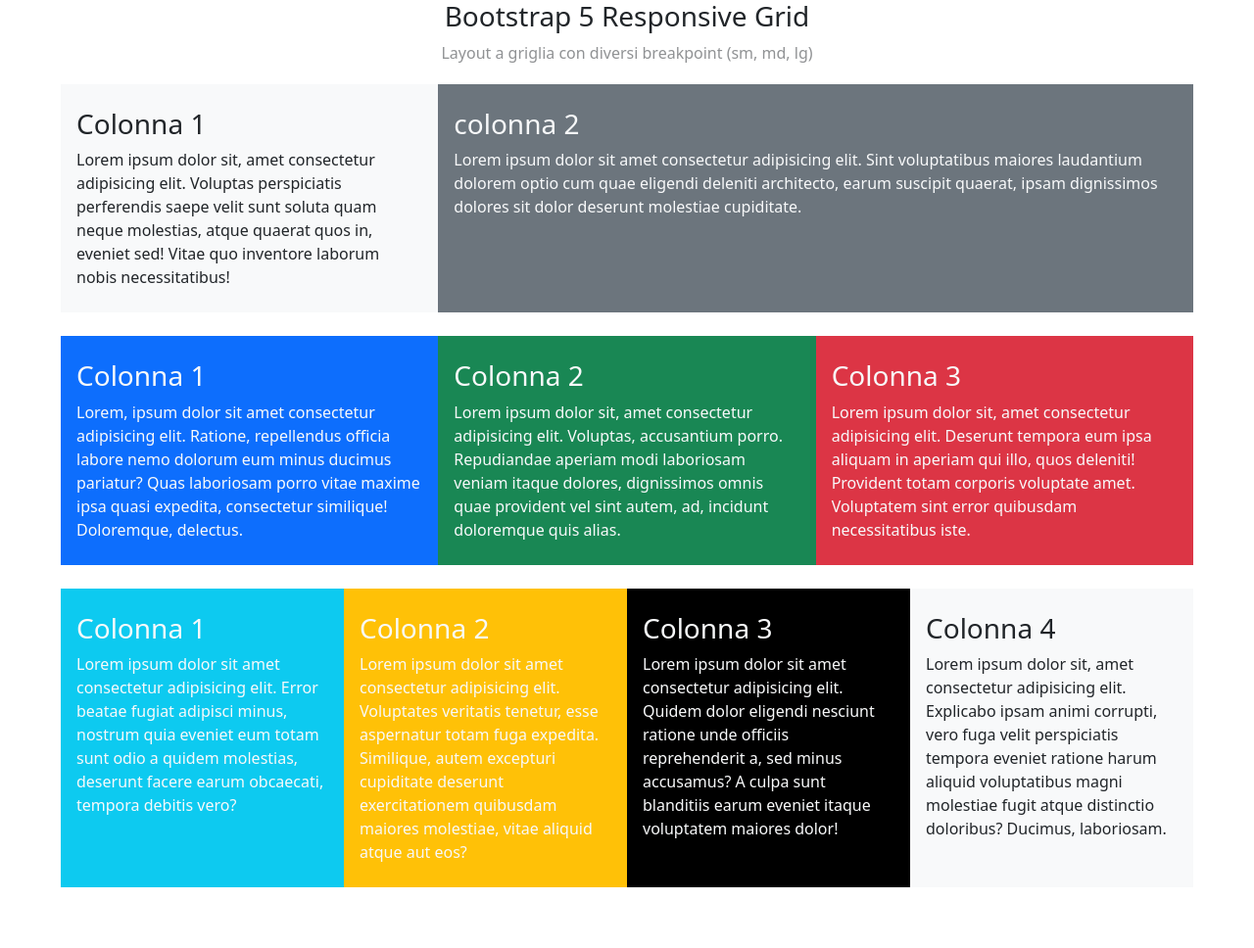
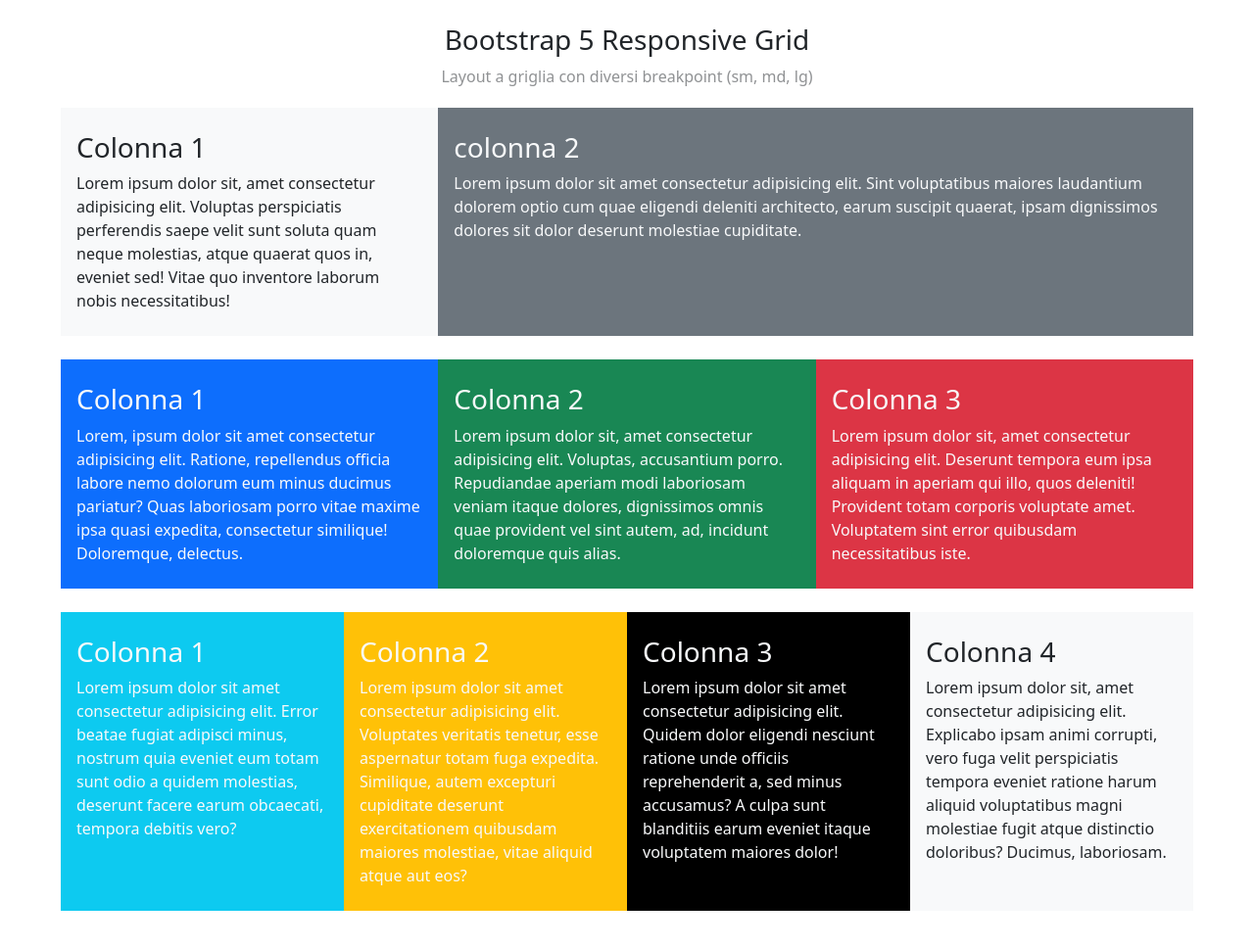
Before and after one commit to martinarrose/htmlcss-bootstrap-layout, a plain HTML site: page index.html in a window 1280 px wide. Shown: the whole page at 98% size. Before the commit the page ends 910 px from the top, so only its background shows below. Drawn offline with nearby package versions, Linux system fonts and the light colour scheme.

Commit message:
add paddings in the columns and in the tile

```diff
--- a/index.html
+++ b/index.html
@@ -12,7 +12,7 @@
     />
   </head>
   <body>
-    <header class="text-center">
+    <header class="text-center pt-4">
       <h3>Bootstrap 5 Responsive Grid</h3>
       <p class="text-body-tertiary">
         Layout a griglia con diversi breakpoint (sm, md, lg)
@@ -63,7 +63,7 @@
       </div>
 
       <!-- Columns are always 50% wide, on mobile and desktop -->
-      <div class="row">
+      <div class="row pb-5">
         <div class="col-6 col-md-3 col-lg-3 bg-info text-light px-3 py-4">
           <h3>Colonna 1</h3>
           Lorem ipsum dolor sit amet consectetur adipisicing elit. Error beatae
```
